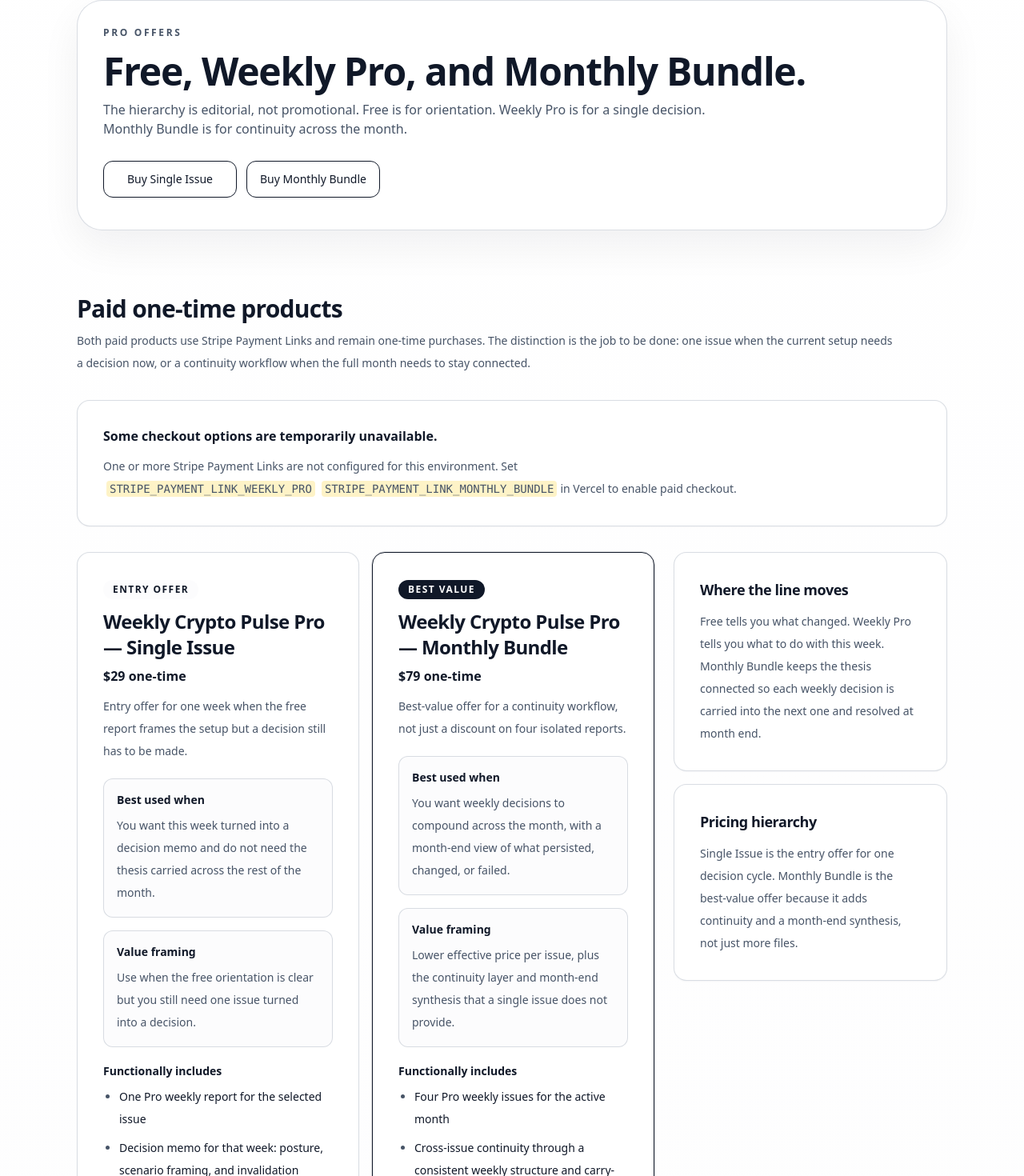
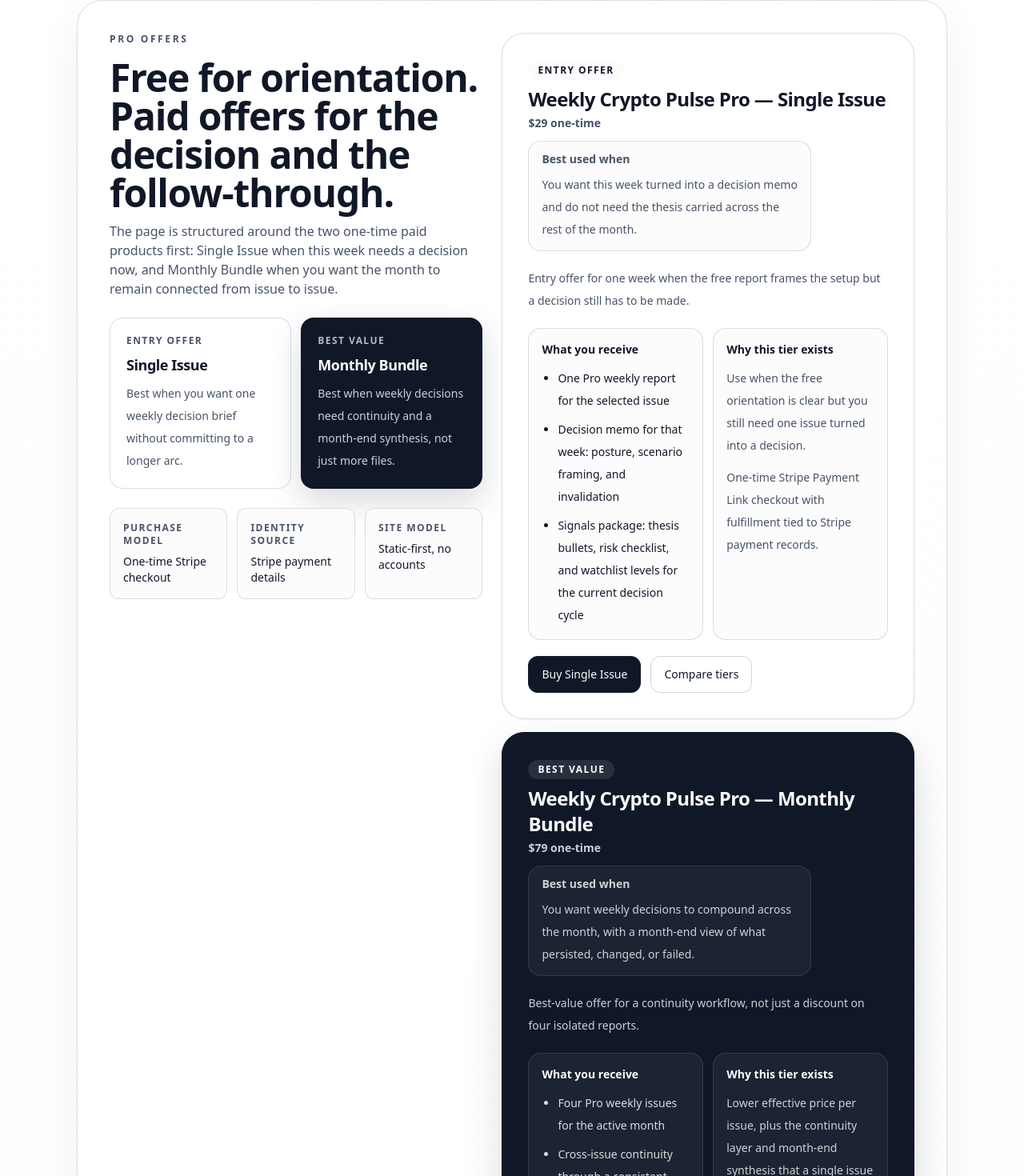
Before and after one commit to castanhf/Weekly-Crypto-Pulse, a Next.js app: page /pro in a window 1280 px wide. Shown: the part 206-1676 px from the top of the page at 80% size. Built offline with nearby package versions, Linux system fonts and the light colour scheme; no server answers.

Commit message:
Redesign pro page offer hierarchy

```diff
--- a/app/pro/page.tsx
+++ b/app/pro/page.tsx
@@ -1,6 +1,6 @@
 import type { Metadata } from 'next';
 
-import { PageHeader, PageSection, PageShell, SectionIntro, SurfaceCard } from '@/components/layout/page-shell';
+import { PageSection, PageShell, SectionIntro, SurfaceCard } from '@/components/layout/page-shell';
 import { ProCta } from '@/components/pro/pro-cta';
 import { TierDifferentiation } from '@/components/pro/tier-differentiation';
 import { getProOffersPageData } from '@/lib/pro-offers';
@@ -40,140 +40,206 @@
 
   return (
     <PageShell>
-      <PageHeader
-        actions={
-          <div className="grid gap-3 sm:grid-cols-2">
-            {offers.map((offer) => (
-              <ProCta key={offer.id} checkoutTarget={offer.checkoutTarget} label={offer.product.ctaLabel} />
-            ))}
+      <section className="rounded-[2rem] border border-line/80 bg-gradient-to-br from-white via-white to-paper/70 p-5 shadow-[0_20px_50px_rgba(16,24,40,0.06)] sm:p-8 lg:p-10">
+        <div className="grid gap-6 lg:grid-cols-[minmax(0,0.95fr)_minmax(0,1.05fr)] lg:items-start">
+          <div className="space-y-6">
+            <div className="space-y-4">
+              <p className="text-xs font-semibold uppercase tracking-[0.22em] text-muted">Pro offers</p>
+              <div className="space-y-3">
+                <h1 className="max-w-3xl text-3xl font-semibold tracking-tight sm:text-5xl">
+                  Free for orientation. Paid offers for the decision and the follow-through.
+                </h1>
+                <p className="max-w-2xl text-sm leading-7 text-muted sm:text-base">
+                  The page is structured around the two one-time paid products first: Single Issue when this week needs a
+                  decision now, and Monthly Bundle when you want the month to remain connected from issue to issue.
+                </p>
+              </div>
+            </div>
+
+            <div className="grid gap-3 sm:grid-cols-2">
+              <div className="rounded-2xl border border-line/80 bg-white px-5 py-5">
+                <p className="text-xs font-semibold uppercase tracking-[0.12em] text-muted">Entry offer</p>
+                <h2 className="mt-2 text-lg font-semibold tracking-tight">Single Issue</h2>
+                <p className="mt-2 text-sm leading-7 text-muted">
+                  Best when you want one weekly decision brief without committing to a longer arc.
+                </p>
+              </div>
+              <div className="rounded-2xl border border-ink/10 bg-ink px-5 py-5 text-paper shadow-[0_16px_40px_rgba(16,24,40,0.16)]">
+                <p className="text-xs font-semibold uppercase tracking-[0.12em] text-paper/70">Best value</p>
+                <h2 className="mt-2 text-lg font-semibold tracking-tight">Monthly Bundle</h2>
+                <p className="mt-2 text-sm leading-7 text-paper/80">
+                  Best when weekly decisions need continuity and a month-end synthesis, not just more files.
+                </p>
+              </div>
+            </div>
+
+            <dl className="grid gap-3 sm:grid-cols-3">
+              <div className="rounded-xl border border-line/80 bg-paper px-4 py-4">
+                <dt className="text-xs font-semibold uppercase tracking-[0.12em] text-muted">Purchase model</dt>
+                <dd className="mt-2 text-sm font-medium text-ink">One-time Stripe checkout</dd>
+              </div>
+              <div className="rounded-xl border border-line/80 bg-paper px-4 py-4">
+                <dt className="text-xs font-semibold uppercase tracking-[0.12em] text-muted">Identity source</dt>
+                <dd className="mt-2 text-sm font-medium text-ink">Stripe payment details</dd>
+              </div>
+              <div className="rounded-xl border border-line/80 bg-paper px-4 py-4">
+                <dt className="text-xs font-semibold uppercase tracking-[0.12em] text-muted">Site model</dt>
+                <dd className="mt-2 text-sm font-medium text-ink">Static-first, no accounts</dd>
+              </div>
+            </dl>
           </div>
-        }
-        className="rounded-[2rem] border border-line/80 bg-white px-5 py-6 shadow-[0_20px_50px_rgba(16,24,40,0.06)] sm:px-8 sm:py-8"
-        description="The hierarchy is editorial, not promotional. Free is for orientation. Weekly Pro is for a single decision. Monthly Bundle is for continuity across the month."
-        eyebrow="Pro offers"
-        title="Free, Weekly Pro, and Monthly Bundle."
-      />
 
-      <PageSection aria-labelledby="offers-heading">
-        <SectionIntro
-          description="Both paid products use Stripe Payment Links and remain one-time purchases. The distinction is the job to be done: one issue when the current setup needs a decision now, or a continuity workflow when the full month needs to stay connected."
-          id="offers-heading"
-          title="Paid one-time products"
-        />
-
-        {hasMissingOfferLink ? (
-          <SurfaceCard className="space-y-3 border-amber-300 bg-amber-50" id="checkout-unavailable">
-            <h2 className="text-base font-semibold">Some checkout options are temporarily unavailable.</h2>
-            <p className="text-sm leading-7 text-muted">
-              One or more Stripe Payment Links are not configured for this environment. Set{' '}
-              {missingPaymentLinkEnvVarNames.map((envVarName) => (
-                <code className="mx-1 rounded bg-amber-100 px-1 py-0.5 font-mono" key={envVarName}>
-                  {envVarName}
-                </code>
-              ))}
-              in Vercel to enable paid checkout.
-            </p>
-          </SurfaceCard>
-        ) : null}
-
-        <div className="grid gap-6 lg:grid-cols-[minmax(0,1.9fr)_minmax(18rem,0.9fr)] lg:items-start">
-          <div className="grid gap-4 md:grid-cols-2">
+          <div className="space-y-4">
             {offers.map((offer) => {
               const isBestValue = offer.pricing.tier === 'bestValueOffer';
 
               return (
                 <article
-                  className={`space-y-5 rounded-2xl border bg-white p-5 shadow-[0_1px_2px_rgba(16,24,40,0.04)] sm:p-8 ${
-                    isBestValue ? 'border-ink ring-1 ring-ink/10' : 'border-line/80'
+                  className={`space-y-5 rounded-[1.75rem] border p-6 shadow-[0_1px_2px_rgba(16,24,40,0.04)] sm:p-8 ${
+                    isBestValue
+                      ? 'border-ink bg-ink text-paper shadow-[0_20px_45px_rgba(16,24,40,0.16)]'
+                      : 'border-line/80 bg-white'
                   }`}
                   key={offer.id}
                 >
-                  <div className="space-y-3">
-                    <p
-                      className={`inline-flex rounded-full px-3 py-1 text-xs font-semibold uppercase tracking-[0.12em] ${
-                        isBestValue ? 'bg-ink text-paper' : 'bg-paper text-ink'
+                  <div className="flex flex-wrap items-start justify-between gap-3">
+                    <div className="space-y-2">
+                      <p
+                        className={`inline-flex rounded-full px-3 py-1 text-xs font-semibold uppercase tracking-[0.12em] ${
+                          isBestValue ? 'bg-white/10 text-paper' : 'bg-paper text-ink'
+                        }`}
+                      >
+                        {offer.pricing.valueLabel}
+                      </p>
+                      <div className="space-y-1">
+                        <h2 className="text-2xl font-semibold tracking-tight">{offer.product.name}</h2>
+                        <p className={`text-sm font-semibold ${isBestValue ? 'text-paper/80' : 'text-muted'}`}>
+                          {offer.pricing.displayPrice} {offer.pricing.displayPeriodLabel}
+                        </p>
+                      </div>
+                    </div>
+                    <div
+                      className={`rounded-2xl border px-4 py-3 text-sm ${
+                        isBestValue ? 'border-white/10 bg-white/5 text-paper/80' : 'border-line/80 bg-paper text-muted'
                       }`}
                     >
-                      {offer.pricing.valueLabel}
-                    </p>
-                    <div className="space-y-2">
-                      <h3 className="text-2xl font-semibold tracking-tight">{offer.product.name}</h3>
-                      <p className="text-base font-semibold text-ink">
-                        {offer.pricing.displayPrice} {offer.pricing.displayPeriodLabel}
-                      </p>
+                      <p className="font-semibold text-current">Best used when</p>
+                      <p className="mt-2 max-w-xs leading-7">{offer.product.audience}</p>
                     </div>
-                    <p className="text-sm leading-7 text-muted">{offer.product.shortDescription}</p>
                   </div>
 
-                  <dl className="grid gap-4 text-sm">
-                    <div className="rounded-xl border border-line/80 bg-paper px-4 py-4">
-                      <dt className="font-semibold text-ink">Best used when</dt>
-                      <dd className="mt-2 leading-7 text-muted">{offer.product.audience}</dd>
-                    </div>
-                    <div className="rounded-xl border border-line/80 bg-paper px-4 py-4">
-                      <dt className="font-semibold text-ink">Value framing</dt>
-                      <dd className="mt-2 leading-7 text-muted">{offer.pricing.comparisonHint}</dd>
-                    </div>
-                  </dl>
+                  <p className={`text-sm leading-7 ${isBestValue ? 'text-paper/80' : 'text-muted'}`}>
+                    {offer.product.shortDescription}
+                  </p>
 
-                  <div className="space-y-4 text-sm">
-                    <section aria-label={`${offer.product.name} includes`} className="space-y-2">
-                      <h4 className="font-semibold">Functionally includes</h4>
-                      <ul className="list-disc space-y-2 pl-5 leading-7 text-ink marker:text-muted">
+                  <div className="grid gap-3 md:grid-cols-2">
+                    <div
+                      className={`rounded-2xl border px-4 py-4 ${
+                        isBestValue ? 'border-white/10 bg-white/5' : 'border-line/80 bg-paper'
+                      }`}
+                    >
+                      <h3 className="text-sm font-semibold">What you receive</h3>
+                      <ul
+                        className={`mt-3 list-disc space-y-2 pl-5 text-sm leading-7 marker:text-current ${
+                          isBestValue ? 'text-paper/85' : 'text-ink'
+                        }`}
+                      >
                         {offer.product.includes.map((deliverable) => (
                           <li key={deliverable}>{deliverable}</li>
                         ))}
                       </ul>
-                    </section>
-
-                    <section aria-label={`${offer.product.name} delivery`} className="space-y-1">
-                      <h4 className="font-semibold">Delivery model</h4>
-                      <p className="leading-7 text-muted">{offer.product.deliveryModel}</p>
-                    </section>
-
-                    <section aria-label={`${offer.product.name} exclusions`} className="space-y-2">
-                      <h4 className="font-semibold">Not included</h4>
-                      <ul className="list-disc space-y-2 pl-5 leading-7 text-muted marker:text-muted">
-                        {offer.product.excludes.map((excludedItem) => (
-                          <li key={excludedItem}>{excludedItem}</li>
-                        ))}
-                      </ul>
-                    </section>
+                    </div>
+                    <div
+                      className={`rounded-2xl border px-4 py-4 ${
+                        isBestValue ? 'border-white/10 bg-white/5' : 'border-line/80 bg-paper'
+                      }`}
+                    >
+                      <h3 className="text-sm font-semibold">Why this tier exists</h3>
+                      <p className={`mt-3 text-sm leading-7 ${isBestValue ? 'text-paper/80' : 'text-muted'}`}>
+                        {offer.pricing.comparisonHint}
+                      </p>
+                      <p className={`mt-3 text-sm leading-7 ${isBestValue ? 'text-paper/80' : 'text-muted'}`}>
+                        {offer.product.deliveryModel}
+                      </p>
+                    </div>
                   </div>
 
                   <div className="flex flex-col gap-3 sm:flex-row sm:flex-wrap">
                     <ProCta
-                      className="inline-flex min-h-11 w-full items-center justify-center rounded-xl border border-ink px-4 py-3 text-center text-sm font-medium transition hover:bg-ink hover:text-paper"
+                      className={`inline-flex min-h-11 w-full items-center justify-center rounded-xl px-4 py-3 text-center text-sm font-medium transition sm:w-auto ${
+                        isBestValue
+                          ? 'border border-white bg-white text-ink hover:bg-paper'
+                          : 'border border-ink bg-ink text-paper hover:bg-ink/90'
+                      }`}
+                      checkoutTarget={offer.checkoutTarget}
                       label={offer.product.ctaLabel}
-                      checkoutTarget={offer.checkoutTarget}
                     />
-                    {isBestValue ? null : (
-                      <a className={secondaryCtaClassName} href="#tier-differentiation-heading">
-                        See tier breakdown
-                      </a>
-                    )}
+                    <a
+                      className={`inline-flex min-h-11 w-full items-center justify-center rounded-xl border px-4 py-3 text-center text-sm font-medium transition sm:w-auto ${
+                        isBestValue
+                          ? 'border-white/15 text-paper hover:border-white/40 hover:bg-white/5'
+                          : 'border-line text-ink hover:border-ink'
+                      }`}
+                      href="#tier-differentiation-heading"
+                    >
+                      Compare tiers
+                    </a>
                   </div>
                 </article>
               );
             })}
+
+            {hasMissingOfferLink ? (
+              <SurfaceCard className="space-y-3 border-amber-300 bg-amber-50" id="checkout-unavailable">
+                <h2 className="text-base font-semibold">Some checkout options are temporarily unavailable.</h2>
+                <p className="text-sm leading-7 text-muted">
+                  One or more Stripe Payment Links are not configured for this environment. Set{' '}
+                  {missingPaymentLinkEnvVarNames.map((envVarName) => (
+                    <code className="mx-1 rounded bg-amber-100 px-1 py-0.5 font-mono" key={envVarName}>
+                      {envVarName}
+                    </code>
+                  ))}
+                  in Vercel to enable paid checkout.
+                </p>
+              </SurfaceCard>
+            ) : null}
           </div>
+        </div>
+      </section>
 
-          <div className="space-y-4 lg:sticky lg:top-24">
-            <SurfaceCard className="space-y-3 bg-paper">
-              <h2 className="text-lg font-semibold tracking-tight">Where the line moves</h2>
-              <p className="text-sm leading-7 text-muted">
-                Free tells you what changed. Weekly Pro tells you what to do with this week. Monthly Bundle keeps the
-                thesis connected so each weekly decision is carried into the next one and resolved at month end.
-              </p>
-            </SurfaceCard>
-            <SurfaceCard className="space-y-3 bg-paper">
-              <h2 className="text-lg font-semibold tracking-tight">Pricing hierarchy</h2>
-              <p className="text-sm leading-7 text-muted">
-                Single Issue is the entry offer for one decision cycle. Monthly Bundle is the best-value offer because it
-                adds continuity and a month-end synthesis, not just more files.
-              </p>
-            </SurfaceCard>
-          </div>
+      <PageSection aria-labelledby="offers-heading">
+        <SectionIntro
+          description="Both paid products remain one-time purchases through Stripe Payment Links. The decision is about scope: a single issue when the setup is clear, or a month-long workflow when each weekly view should carry into the next one."
+          id="offers-heading"
+          title="How to choose the right paid scope"
+        />
+
+        <div className="grid gap-4 lg:grid-cols-[minmax(0,1.2fr)_minmax(0,0.8fr)]">
+          <SurfaceCard className="space-y-4 bg-white">
+            <h2 className="text-lg font-semibold tracking-tight">Decision guide</h2>
+            <div className="grid gap-4 md:grid-cols-2">
+              <div className="rounded-2xl border border-line/80 bg-paper px-4 py-4">
+                <h3 className="text-sm font-semibold">Choose Single Issue</h3>
+                <p className="mt-2 text-sm leading-7 text-muted">
+                  You already know the current setup matters and want one focused brief for the week in front of you.
+                </p>
+              </div>
+              <div className="rounded-2xl border border-line/80 bg-paper px-4 py-4">
+                <h3 className="text-sm font-semibold">Choose Monthly Bundle</h3>
+                <p className="mt-2 text-sm leading-7 text-muted">
+                  You want continuity across the month so weekly positioning changes can be tracked and resolved in one arc.
+                </p>
+              </div>
+            </div>
+          </SurfaceCard>
+
+          <SurfaceCard className="space-y-3 bg-paper">
+            <h2 className="text-lg font-semibold tracking-tight">What stays constant</h2>
+            <p className="text-sm leading-7 text-muted">
+              Free tells you what changed. Weekly Pro tells you what to do with this week. Monthly Bundle keeps the thesis
+              connected so each weekly decision is carried into the next one and closed with a month-end synthesis.
+            </p>
+          </SurfaceCard>
         </div>
       </PageSection>
 
```
Also changed, not shown: 1 other file (tests, documents, lock files or other folders).
